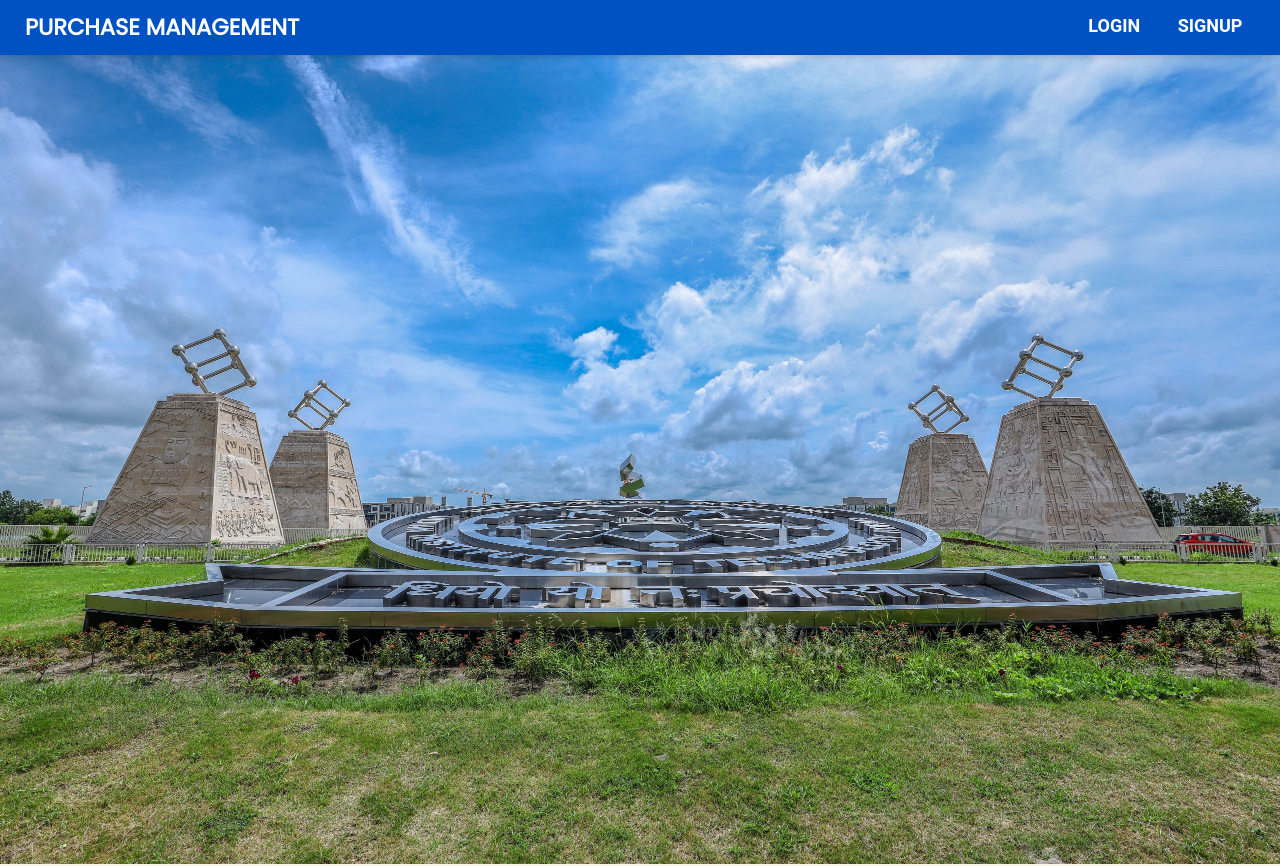
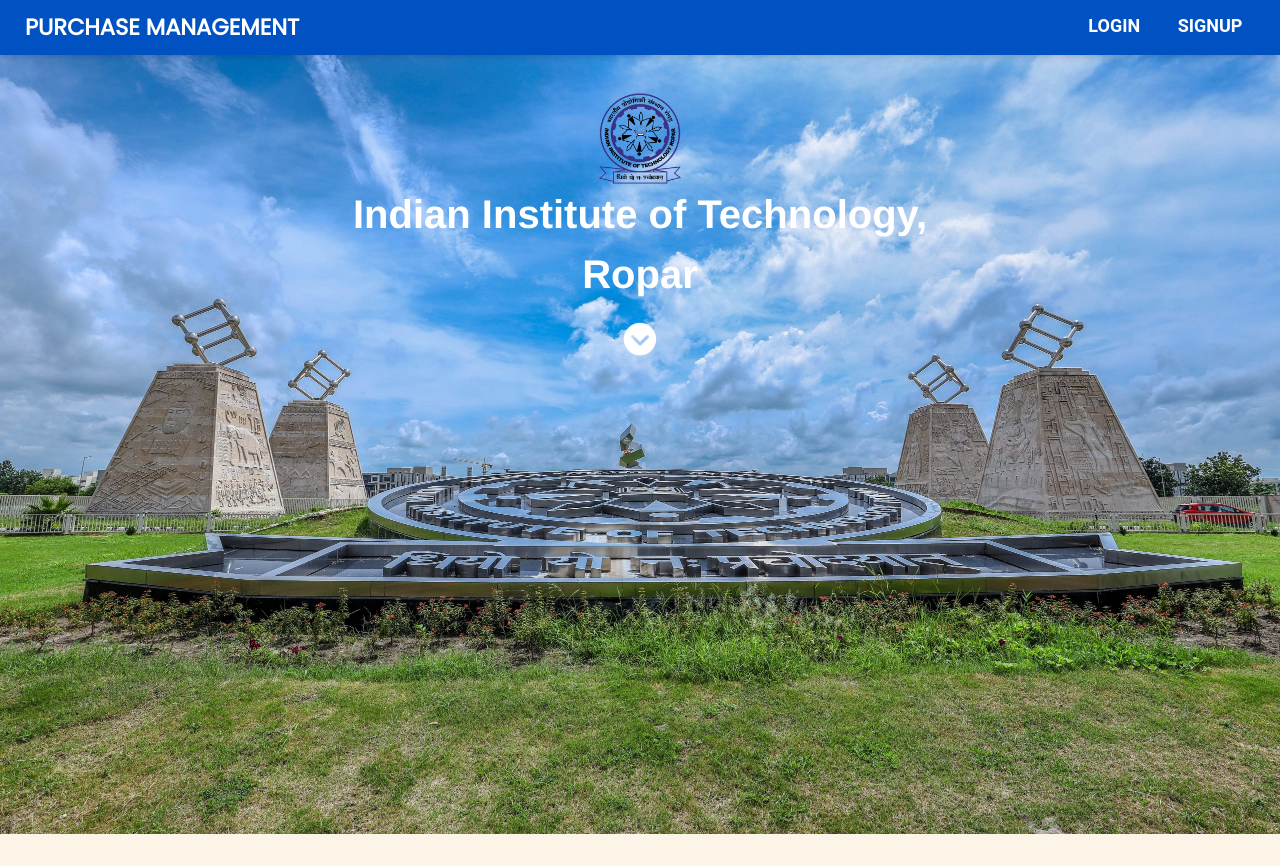
Before and after one commit to Div16s/DEP2024, a React (Vite) app in the folder client/: page / in a window 1280 px wide. Shown: the top 866 px of the page. Built offline with nearby package versions, Linux system fonts and the light colour scheme.

Commit message:
Improved HomePage

```diff
--- a/client/src/pages/Home/HomePage.jsx
+++ b/client/src/pages/Home/HomePage.jsx
@@ -1,19 +1,48 @@
 import React from "react";
 import { Link } from "react-router-dom";
-// import { Type } from "react-toastify/dist/utils";
 import "./HomePage.css";
 import Typewriter from "../Typewriter";
+import { IoIosArrowDropdownCircle } from "react-icons/io";
+
 const HomePage = () => {
+  // Scroll function to move to the target section
+  const scrollToSection = () => {
+    const section = document.getElementById("target-section");
+    window.scrollTo({ top: section.offsetTop, behavior: "smooth" });
+  };
+
   return (
     <div className="home">
 
-      <img
+      {/* <img
         src="iitrpr.jpg"
         alt="Homepage"
         className=" homepage-image w-3000 h-3000 mt-4"
-      />
+      /> */}
 
-      <div className="home-main flex-col text-center">
+      <div style={{ position: "relative", width: "100%", height: "100%" }}>
+        <img
+          src="iitrpr.jpg"
+          alt="Homepage"
+          className="homepage-image w-3000 h-1000 -mt-8"
+        />
+        <div className="flex flex-col items-center justify-center mt-32" style={{
+          position: "absolute",
+          top: "20%",
+          left: "50%",
+          transform: "translate(-50%, -50%)",
+          textAlign: "center",
+          color: "#fff",
+          fontSize: "40px",
+          fontWeight: "bold",
+        }}>
+          <img src="iitrpr_logo.png" className="h-36"/>
+          Indian Institute of Technology, Ropar
+          <IoIosArrowDropdownCircle className="mt-10 animate-bounce cursor-pointer" onClick={scrollToSection}/>
+        </div>
+      </div>
+
+      <div className="home-main flex-col text-center" id="target-section">
         <p className="text-6xl  text-black mt-8 mb-10">
           Welcome to{" "}
           <div className="brown-rang">
@@ -29,9 +58,9 @@
 
         <br />
         <br /><br />
-        <p className=" font-bold text-left heading-main-body  mt-13">Features of Our Purchase Management System:</p>
+        <p className=" font-bold text-left heading-main-body  mt-13">Features Of Our Purchase Management System</p>
         <br />
-        <br /><br /><br /><br /><br />
+        <br /><br /><br />
         <div className="features-main-body">
           <div className="feature">
             <div className="sub-heading-main-body">User-Friendly Interface</div>
--- a/client/src/pages/Typewriter.jsx
+++ b/client/src/pages/Typewriter.jsx
@@ -1,7 +1,7 @@
 import React, { useState, useEffect } from 'react';
 
 const Typewriter = () => {
-  const word = "Purchase Management System!";
+  const word = "urchase Management System!";
   const [currentText, setCurrentText] = useState('P');
   const [currentIndex, setCurrentIndex] = useState(0);
   const typingSpeed = 100; // Milliseconds per character
```
Also changed, not shown: client/public/iitrpr_logo.png (added).
